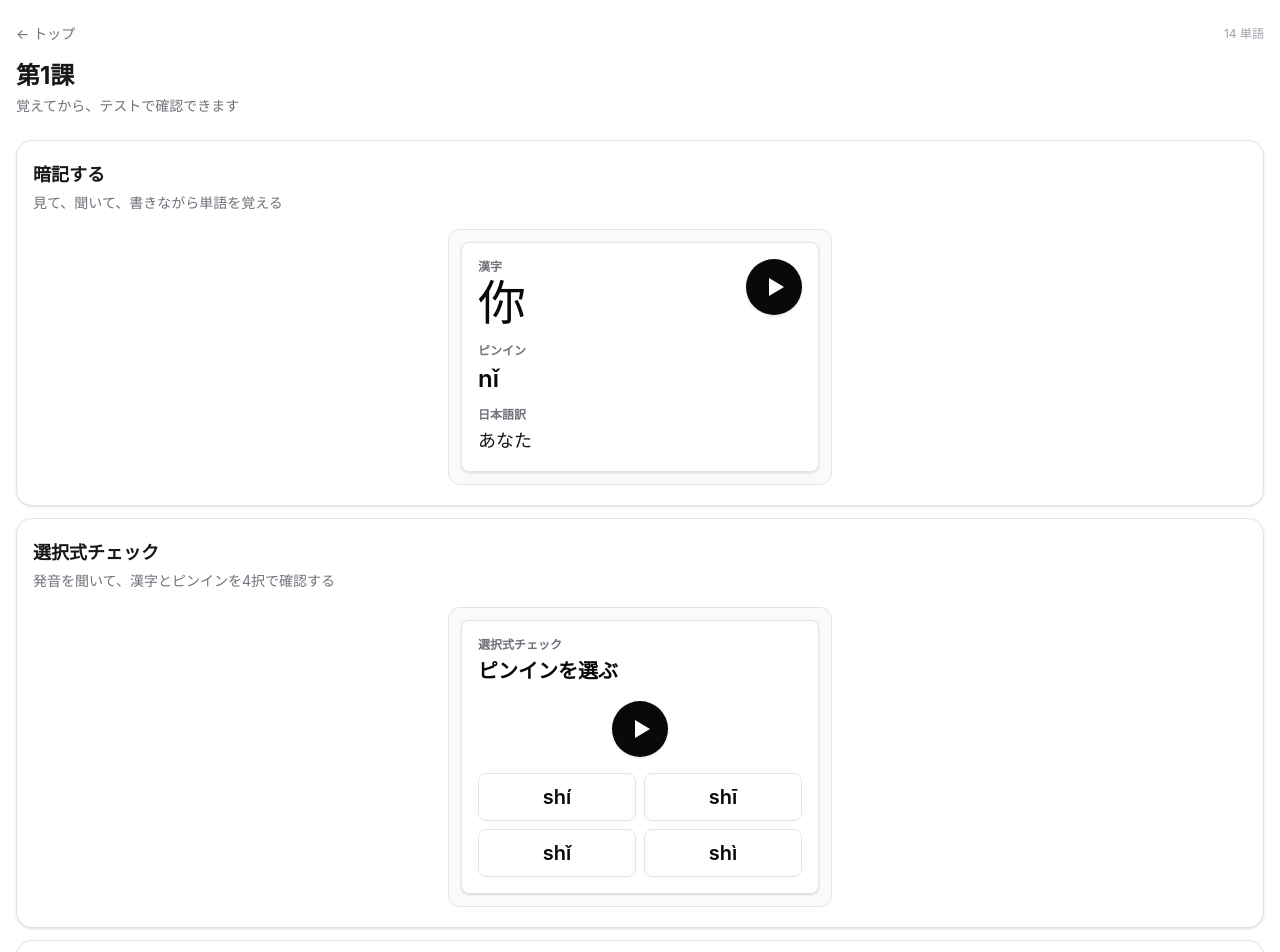
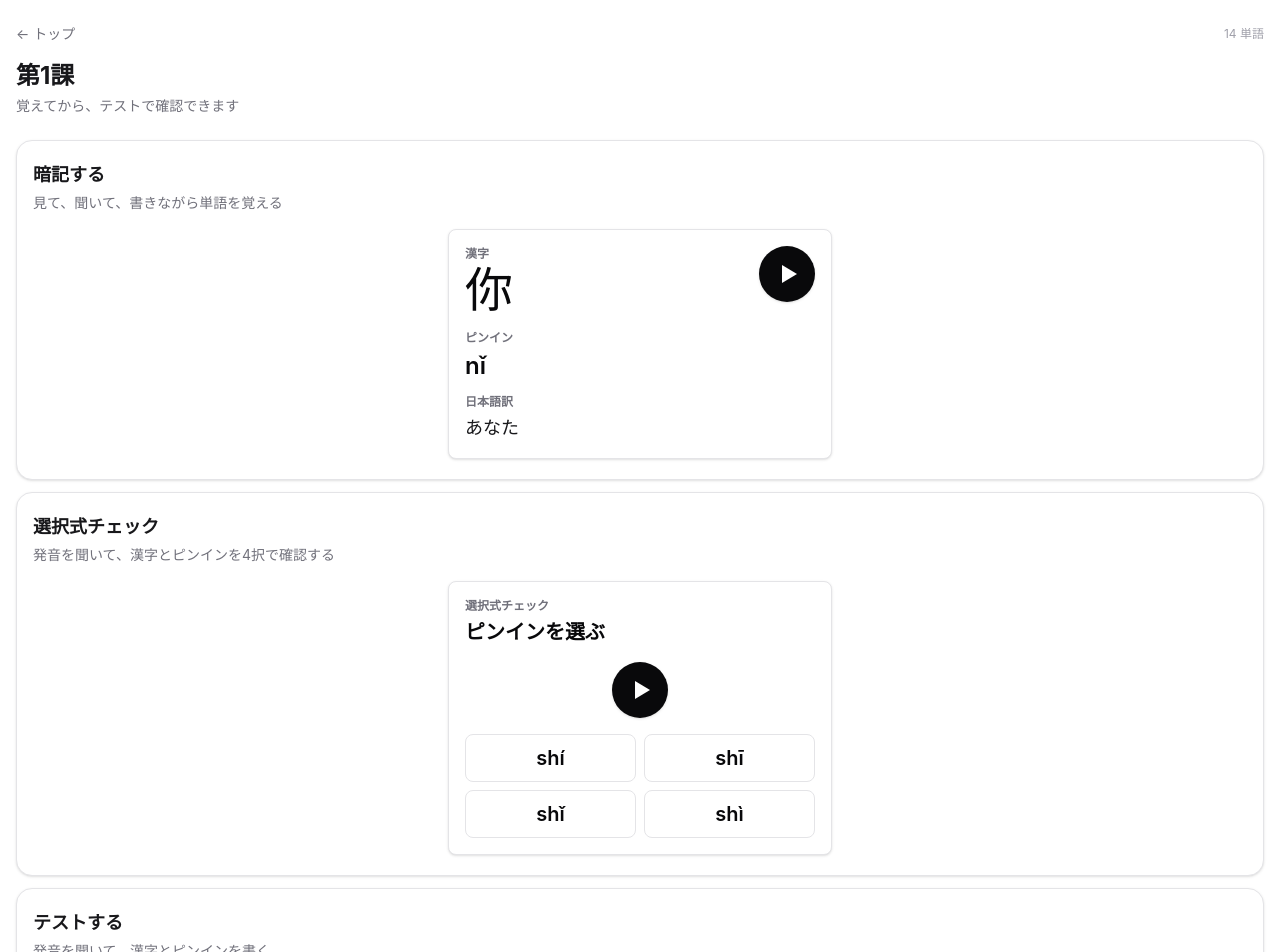
Before and after one commit to WashizuRyo/chinese-vocab-test, a Next.js app: page /lesson/lesson01 in a window 1280 px wide. Shown: the top 952 px of the page. Built offline with nearby package versions, Linux system fonts and the light colour scheme.

Commit message:
style: remove mode preview outer frames

```diff
--- a/src/components/LessonRunner.tsx
+++ b/src/components/LessonRunner.tsx
@@ -577,10 +577,7 @@ function PreviewPlayIcon() {
 
 function MemorizeModePreview() {
   return (
-    <span
-      aria-hidden="true"
-      className="mx-auto mt-4 block w-full max-w-sm rounded-xl border border-zinc-200 bg-zinc-50 p-3"
-    >
+    <span aria-hidden="true" className="mx-auto mt-4 block w-full max-w-sm">
       <span className="block rounded-lg border border-zinc-200 bg-white p-4 shadow-sm">
         <span className="flex items-start justify-between gap-4">
           <span className="block">
@@ -602,10 +599,7 @@ function ChoiceModePreview() {
   const choices = ["shí", "shī", "shǐ", "shì"];
 
   return (
-    <span
-      aria-hidden="true"
-      className="mx-auto mt-4 block w-full max-w-sm rounded-xl border border-zinc-200 bg-zinc-50 p-3"
-    >
+    <span aria-hidden="true" className="mx-auto mt-4 block w-full max-w-sm">
       <span className="block rounded-lg border border-zinc-200 bg-white p-4 shadow-sm">
         <span className="block text-xs font-semibold text-zinc-500">選択式チェック</span>
         <span className="mt-1 block text-xl font-bold text-zinc-950">ピンインを選ぶ</span>
```
